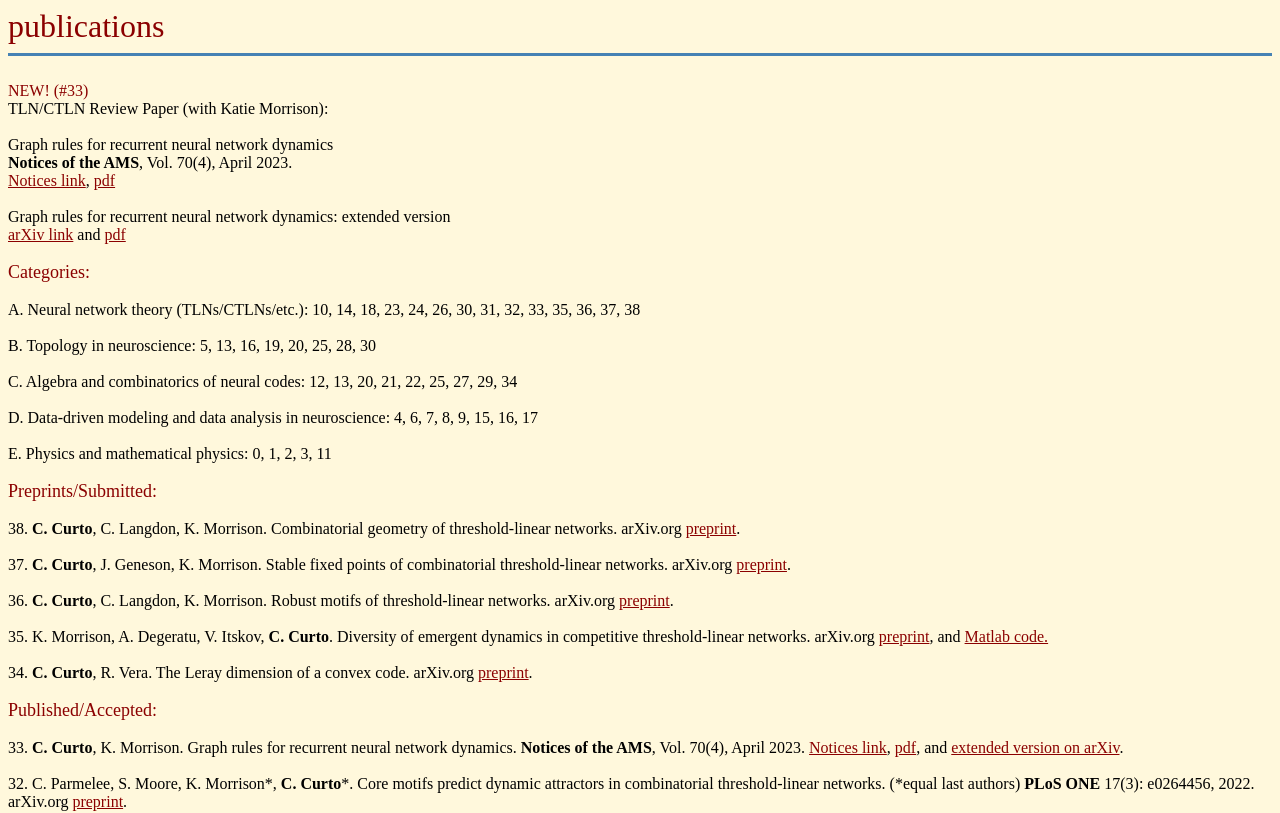
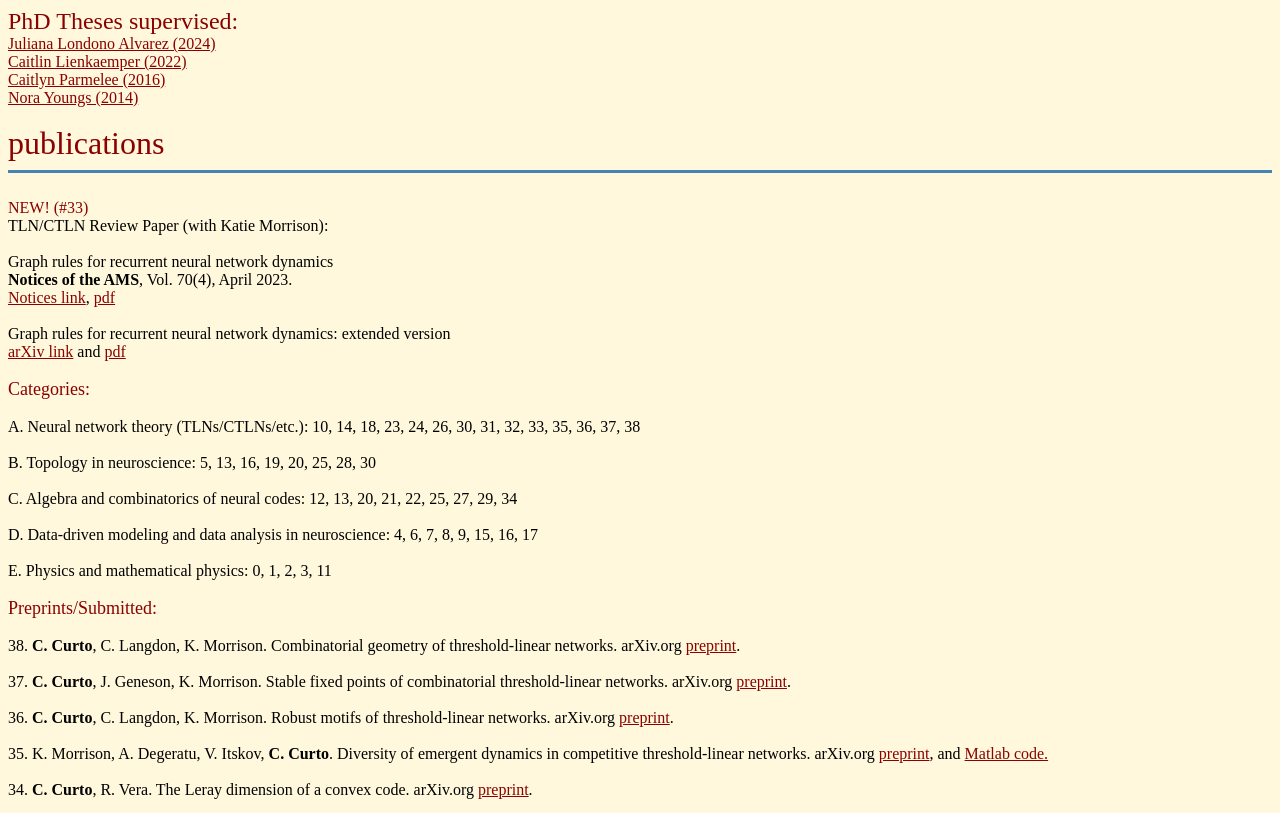
Before and after one commit to ccurto/ccurto.github.io, a plain HTML site: page papers/index.html in a window 1280 px wide. Shown: the top 813 px of the page. Drawn offline with Linux system fonts and the light colour scheme.

Commit message:
Update index.html

```diff
--- a/papers/index.html
+++ b/papers/index.html
@@ -14,6 +14,12 @@ LINK="darkred" BGCOLOR="cornsilk">
 
 <body>
 
+<font size="5" COLOR="darkred">PhD Theses supervised:</font><br>
+<a href="https://arxiv.org/abs/2410.11012">Juliana Londono Alvarez (2024)</a><br>
+<a href="https://arxiv.org/abs/2209.07583">Caitlin Lienkaemper (2022)</a><br>
+<a href="https://digitalcommons.unl.edu/mathstudent/74/">Caitlyn Parmelee (2016)</a><br>
+<a href="https://digitalcommons.unl.edu/mathstudent/56/">Nora Youngs (2014)</a><br>
+<br>
 
 <font size="6" COLOR="darkred">publications</font><br>
 <hr noshade size="3" color="steelblue">
```
